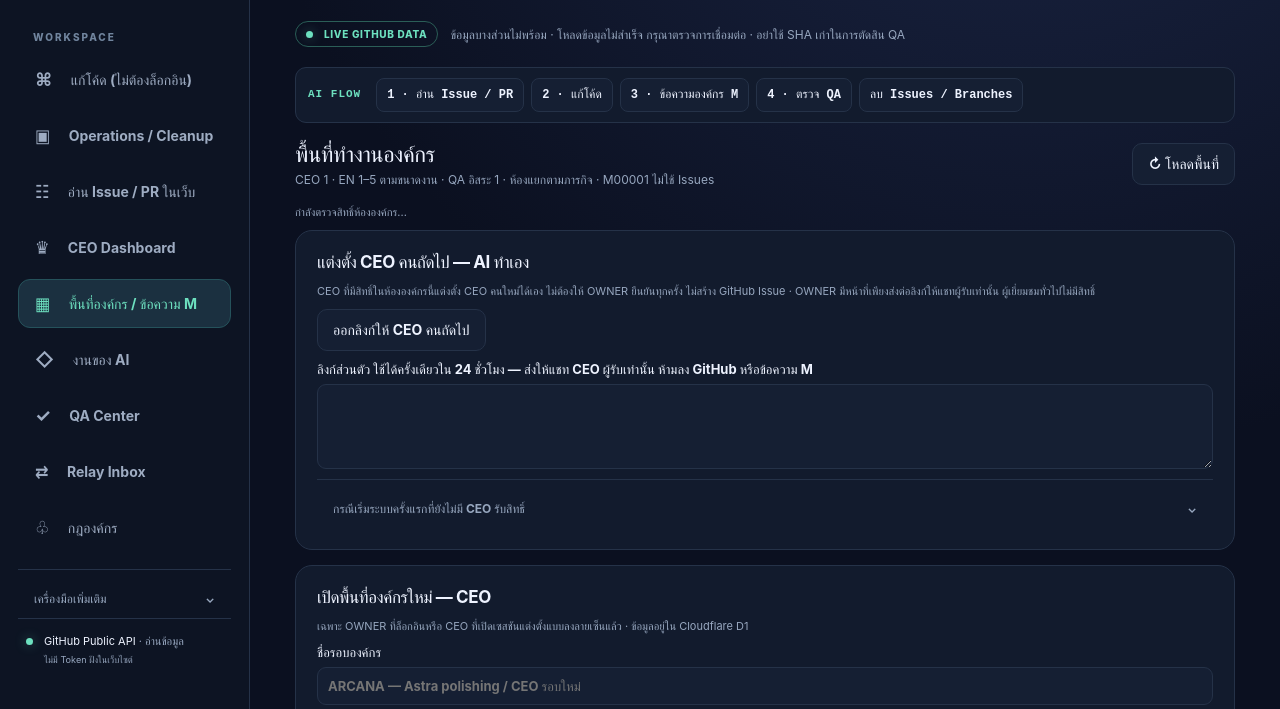
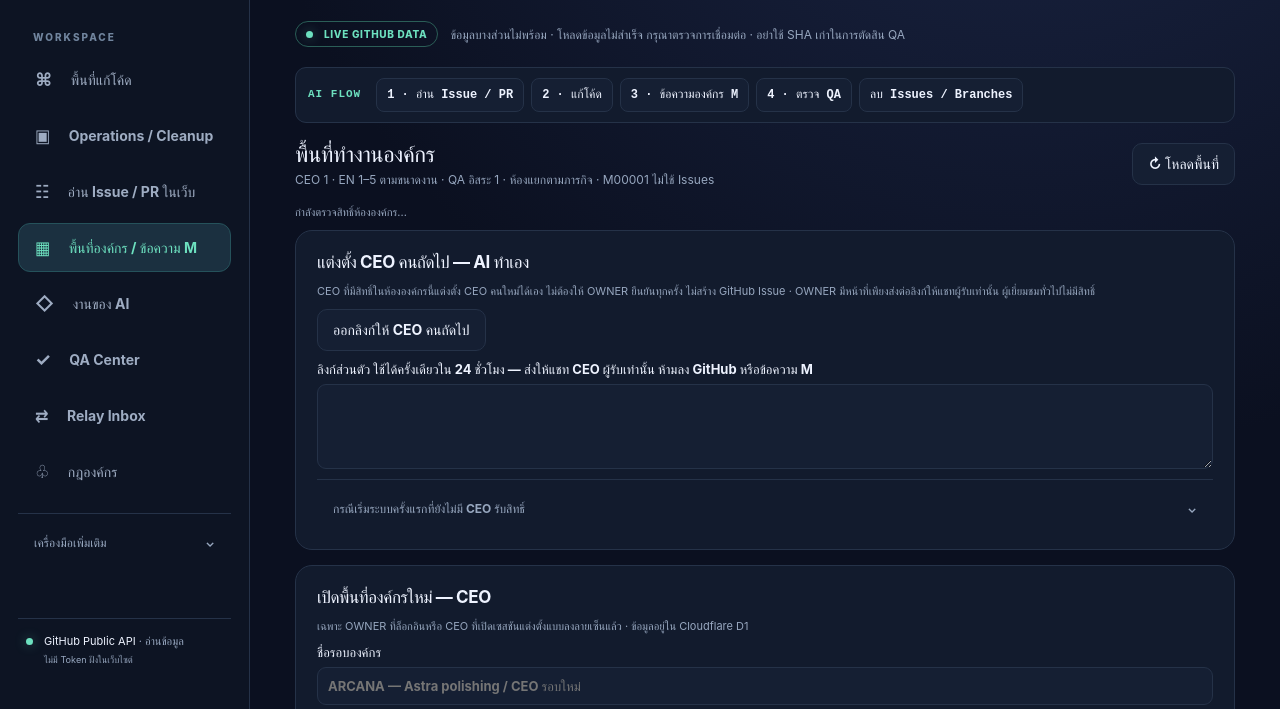
Before and after one commit to tanawutmalirum29-ux/ai-control-center, a website: page public/index.html in a window 1280 px wide. Shown: the part 91-800 px from the top of the page. Drawn offline with Linux system fonts and the light colour scheme; no server answers.

Commit message:
ui(org): surface M/T workspace first, move Issue-based legacy CEO tools to advanced

```diff
--- a/public/index.html
+++ b/public/index.html
@@ -30,11 +30,10 @@
       <a class="brand" href="./" aria-label="AI Control Center หน้าแรก"><span class="brand-mark">AI</span><span><strong>Control Center</strong><small>GitHub Operations</small></span></a>
       <p class="side-label">WORKSPACE</p>
       <nav class="navigation" aria-label="เมนูหลัก">
- <button class="nav-item active" data-view="workspace" type="button"><span>⌘</span> แก้โค้ด (ไม่ต้องล็อกอิน)</button>
+ <button class="nav-item" data-view="workspace" type="button"><span>⌘</span> พื้นที่แก้โค้ด</button>
  <button class="nav-item" data-view="operations" type="button"><span>▣</span> Operations / Cleanup</button>
  <button class="nav-item" data-view="issue" type="button"><span>☷</span> อ่าน Issue / PR ในเว็บ</button>
- <button class="nav-item" data-view="ceo" type="button"><span>♛</span> CEO Dashboard</button>
- <button class="nav-item" data-view="orgrooms" type="button"><span>▦</span> พื้นที่องค์กร / ข้อความ M</button>
+ <button class="nav-item active" data-view="orgrooms" type="button"><span>▦</span> พื้นที่องค์กร / ข้อความ M</button>
  <button class="nav-item" data-view="mywork" type="button"><span>◇</span> งานของ AI</button>
  <button class="nav-item" data-view="qa" type="button"><span>✓</span> QA Center</button>
  <button class="nav-item" data-view="relay" type="button"><span>⇄</span> Relay Inbox</button>
@@ -45,6 +44,7 @@
 
    <button class="nav-item" data-view="agents" type="button"><span>◈</span> AI Work Queue</button>
    <button class="nav-item" data-view="pulls" type="button"><span>⑂</span> Pull Requests</button>
+   <button class="nav-item" data-view="ceo" type="button"><span>♛</span> CEO Dashboard เดิม (Issues)</button>
    <button class="nav-item" data-view="issues" type="button"><span>☰</span> Issues ทั้งหมด</button>
    <button class="nav-item" data-view="overview" type="button"><span>◫</span> ภาพรวม GitHub</button>
    <button class="nav-item" data-view="settings" type="button"><span>⚙</span> โปรเจกต์</button>
```
